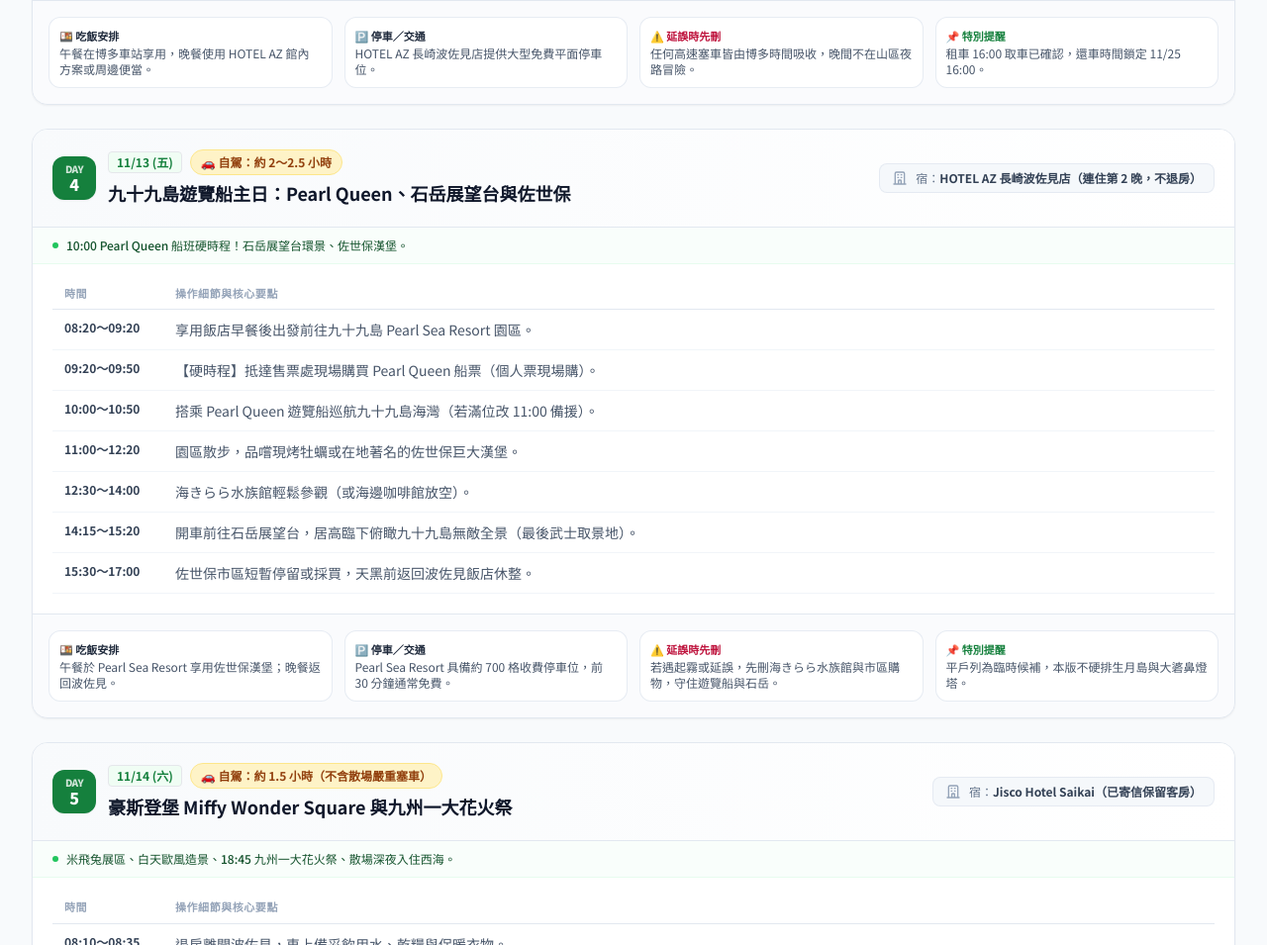
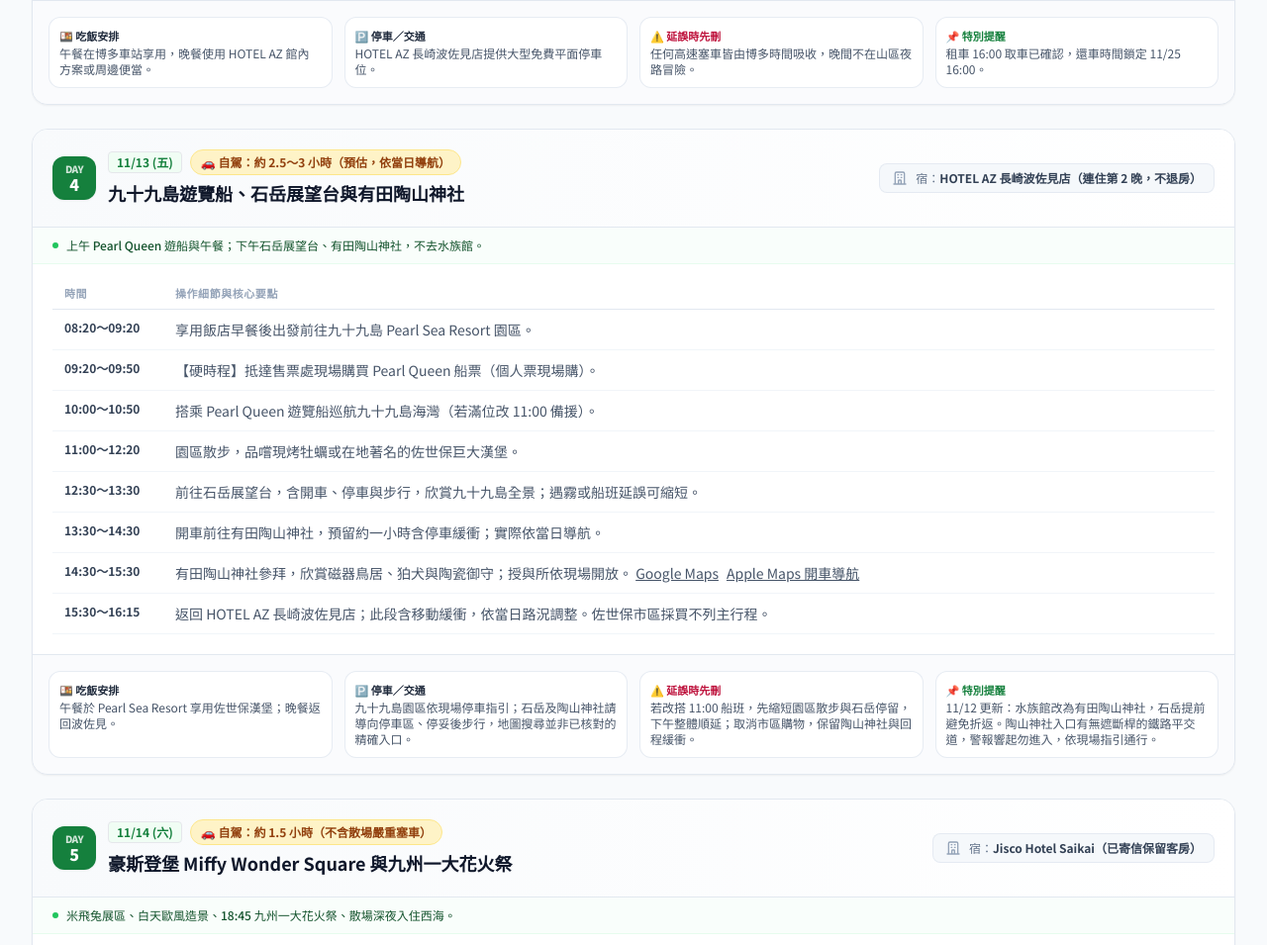
Before and after one commit to mrnick0524-creator/kyushu-trip-2026, a plain HTML site: page index.html in a window 1280 px wide. Shown: the part 2129-3084 px from the top of the page at 99% size. Drawn offline with nearby package versions, Linux system fonts and the light colour scheme.

Commit message:
Replace Nov 13 aquarium with Arita Tozan Shrine

```diff
--- a/index.html
+++ b/index.html
@@ -700,24 +700,25 @@
         day: 4,
         date: "11/13 (五)",
         part: "part2",
-        title: "九十九島遊覽船主日：Pearl Queen、石岳展望台與佐世保",
+        title: "九十九島遊覽船、石岳展望台與有田陶山神社",
         stay: "HOTEL AZ 長崎波佐見店（連住第 2 晚，不退房）",
-        driveTime: "約 2～2.5 小時",
-        highlight: "10:00 Pearl Queen 船班硬時程！石岳展望台環景、佐世保漢堡。",
+        driveTime: "約 2.5～3 小時（預估，依當日導航）",
+        highlight: "上午 Pearl Queen 遊船與午餐；下午石岳展望台、有田陶山神社，不去水族館。",
         schedule: [
           { time: "08:20～09:20", act: "享用飯店早餐後出發前往九十九島 Pearl Sea Resort 園區。" },
           { time: "09:20～09:50", act: "【硬時程】抵達售票處現場購買 Pearl Queen 船票（個人票現場購）。" },
           { time: "10:00～10:50", act: "搭乘 Pearl Queen 遊覽船巡航九十九島海灣（若滿位改 11:00 備援）。" },
           { time: "11:00～12:20", act: "園區散步，品嚐現烤牡蠣或在地著名的佐世保巨大漢堡。" },
-          { time: "12:30～14:00", act: "海きらら水族館輕鬆參觀（或海邊咖啡館放空）。" },
-          { time: "14:15～15:20", act: "開車前往石岳展望台，居高臨下俯瞰九十九島無敵全景（最後武士取景地）。" },
-          { time: "15:30～17:00", act: "佐世保市區短暫停留或採買，天黑前返回波佐見飯店休整。" }
+          { time: "12:30～13:30", act: "前往石岳展望台，含開車、停車與步行，欣賞九十九島全景；遇霧或船班延誤可縮短。" },
+          { time: "13:30～14:30", act: "開車前往有田陶山神社，預留約一小時含停車緩衝；實際依當日導航。" },
+          { time: "14:30～15:30", act: "有田陶山神社參拜，欣賞磁器鳥居、狛犬與陶瓷御守；授與所依現場開放。 <span class=\"inline-flex flex-wrap gap-2\"><a class=\"underline\" href=\"https://maps.app.goo.gl/jRqAEiuCTmyMrjNU7\" target=\"_blank\" rel=\"noopener\">Google Maps</a><a class=\"underline\" href=\"https://maps.apple.com/?daddr=%E9%99%B6%E5%B1%B1%E7%A5%9E%E7%A4%BE%20%E4%BD%90%E8%B3%80%E7%9C%8C%E8%A5%BF%E6%9D%BE%E6%B5%A6%E9%83%A1%E6%9C%89%E7%94%B0%E7%94%BA%E5%A4%A7%E6%A8%BD2-5-1&amp;dirflg=d\" target=\"_blank\" rel=\"noopener\">Apple Maps 開車導航</a></span>" },
+          { time: "15:30～16:15", act: "返回 HOTEL AZ 長崎波佐見店；此段含移動緩衝，依當日路況調整。佐世保市區採買不列主行程。" }
         ],
         decisions: {
           eat: "午餐於 Pearl Sea Resort 享用佐世保漢堡；晚餐返回波佐見。",
-          park: "Pearl Sea Resort 具備約 700 格收費停車位，前 30 分鐘通常免費。",
-          delay: "若遇起霧或延誤，先刪海きらら水族館與市區購物，守住遊覽船與石岳。",
-          notes: "平戶列為臨時候補，本版不硬排生月島與大碆鼻燈塔。"
+          park: "九十九島園區依現場停車指引；石岳及陶山神社請導向停車區、停妥後步行，地圖搜尋並非已核對的精確入口。",
+          delay: "若改搭 11:00 船班，先縮短園區散步與石岳停留，下午整體順延；取消市區購物，保留陶山神社與回程緩衝。",
+          notes: "11/12 更新：水族館改為有田陶山神社，石岳提前避免折返。陶山神社入口有無遮斷桿的鐵路平交道，警報響起勿進入，依現場指引通行。"
         }
       },
       {
```
